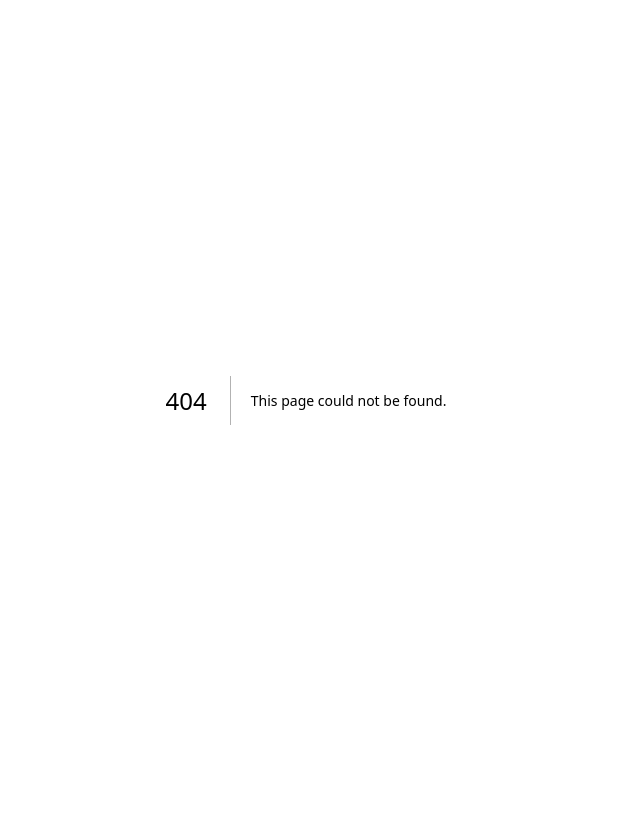
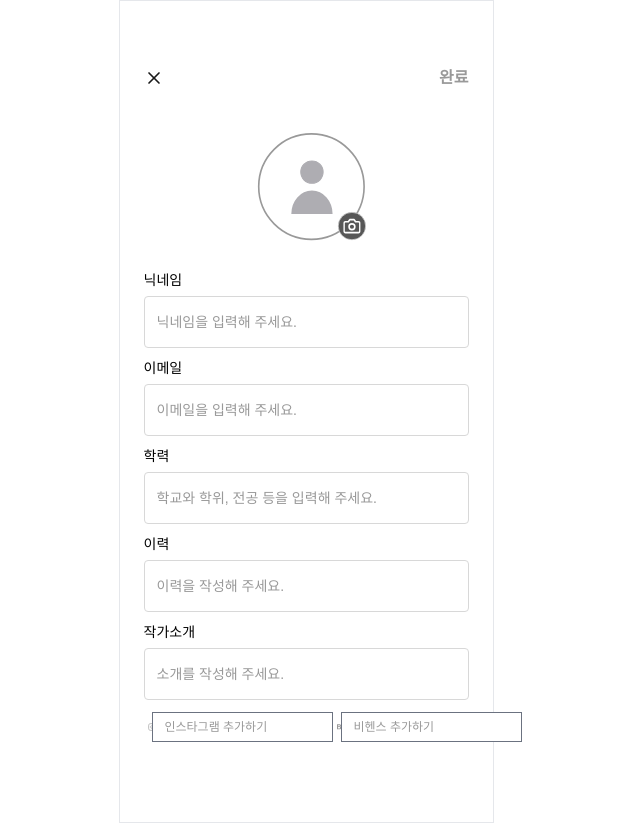
Before and after one commit to Att-ies/frontend, a Next.js app: page /profile/edit in a window 1280 px wide. Before the commit this address had no page. Shown: the whole page, without its empty margins (334-974 px from the left). Before the commit the page ends 800 px from the top, so only its background shows below. Built offline with nearby package versions, Linux system fonts and the light colour scheme.

Commit message:
feat : editartist profile

```diff
--- a/src/components/common/Input.tsx
+++ b/src/components/common/Input.tsx
@@ -32,7 +32,7 @@ export default function Input({
   ...rest
 }: InputProps) {
   return (
-    <InputBox>
+    <InputBox className="my-1">
       <Label>{label}</Label>
       <InputTag type={type} placeholder={placeholder} {...register} {...rest} />
     </InputBox>
--- a/src/pages/profile/edit/user.tsx
+++ b/src/pages/profile/edit.tsx
@@ -10,9 +10,16 @@ import { useRouter } from 'next/router';
 interface MessageForm {
   name: string;
   email: string;
+  education: string;
+  recold: string;
+  introduce: string;
+  instagram: string;
+  bahance: string;
 }
 
-export default function EditUser() {
+let role = 'artist';
+
+export default function Edit() {
   const imgRef = useRef();
   const router = useRouter();
   const {
@@ -49,7 +56,7 @@ export default function EditUser() {
         handleRightButton={handleSubmit(onSubmit)}
       />
 
-      <label className="flex justify-center " htmlFor="profileImage">
+      <label className="flex justify-center h-[150px]" htmlFor="profileImage">
         {imageFile ? (
           <Image
             src={imageFile}
@@ -102,6 +109,76 @@ export default function EditUser() {
         />
         {errors.email ? <ErrorMessage message={errors.email.message} /> : ''}
       </section>
+
+      {role === 'artist' && (
+        <section>
+          <Input
+            label="학력"
+            placeholder="학교와 학위, 전공 등을 입력해 주세요."
+            register={register('education', {
+              required: true,
+              pattern: {
+                // value: /^[0-9]{10}$/,
+                message: '학교와 학위, 전공 등을 입력해 주세요.',
+              },
+            })}
+          />
+          {errors.education && (
+            <ErrorMessage message={errors.education.message} />
+          )}
+
+          <Input
+            label="이력"
+            placeholder="이력을 작성해 주세요."
+            register={register('recold', {
+              required: true,
+            })}
+          />
+          {errors.recold && <ErrorMessage message={errors.recold.message} />}
+          <Input
+            label="작가소개"
+            placeholder="소개를 작성해 주세요."
+            register={register('introduction', {
+              required: true,
+            })}
+          />
+          {errors.introduction && (
+            <ErrorMessage message={errors.introduction.message} />
+          )}
+
+          <article className="flex items-center mt-3">
+            <label htmlFor="instagram">
+              <Image
+                src="/svg/icons/icon_instagram.svg"
+                width="22"
+                height="10"
+                className="mx-1"
+              />
+            </label>
+            <input
+              placeholder="인스타그램 추가하기"
+              {...register('instagram')}
+              id="instagram"
+              className="h-[30px] placeholder:text-[#999] text-12 "
+            />
+
+            <label htmlFor="behance">
+              <Image
+                src="/svg/icons/icon_behance.svg"
+                width="20"
+                height="0"
+                className="mx-1"
+              />
+            </label>
+            <input
+              placeholder="비헨스 추가하기"
+              {...register('behance')}
+              id="behance"
+              className="h-[30px] placeholder:text-[#999] text-12"
+            />
+          </article>
+        </section>
+      )}
     </Layout>
   );
 }
--- a/src/pages/profile/edit/artist.tsx
+++ /dev/null
@@ -1,6 +0,0 @@
-import Layout from '@components/common/Layout';
-import React from 'react';
-
-export default function EditArtist() {
-  return <Layout></Layout>;
-}
```
